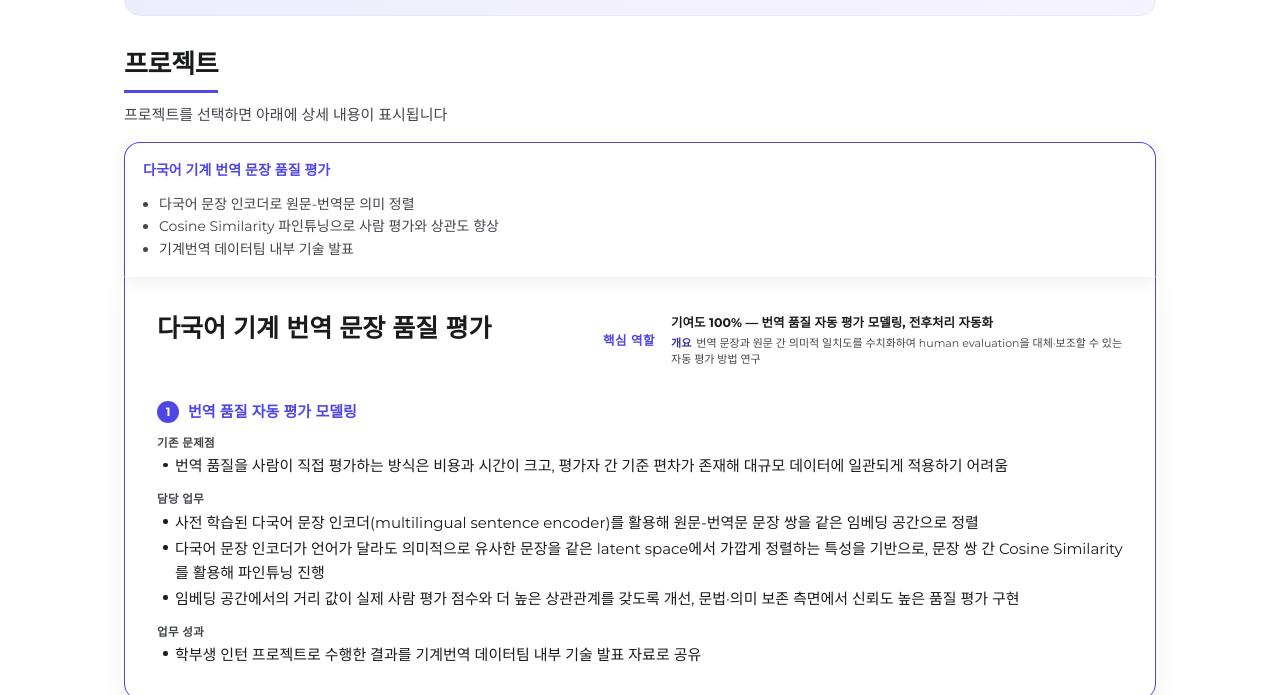
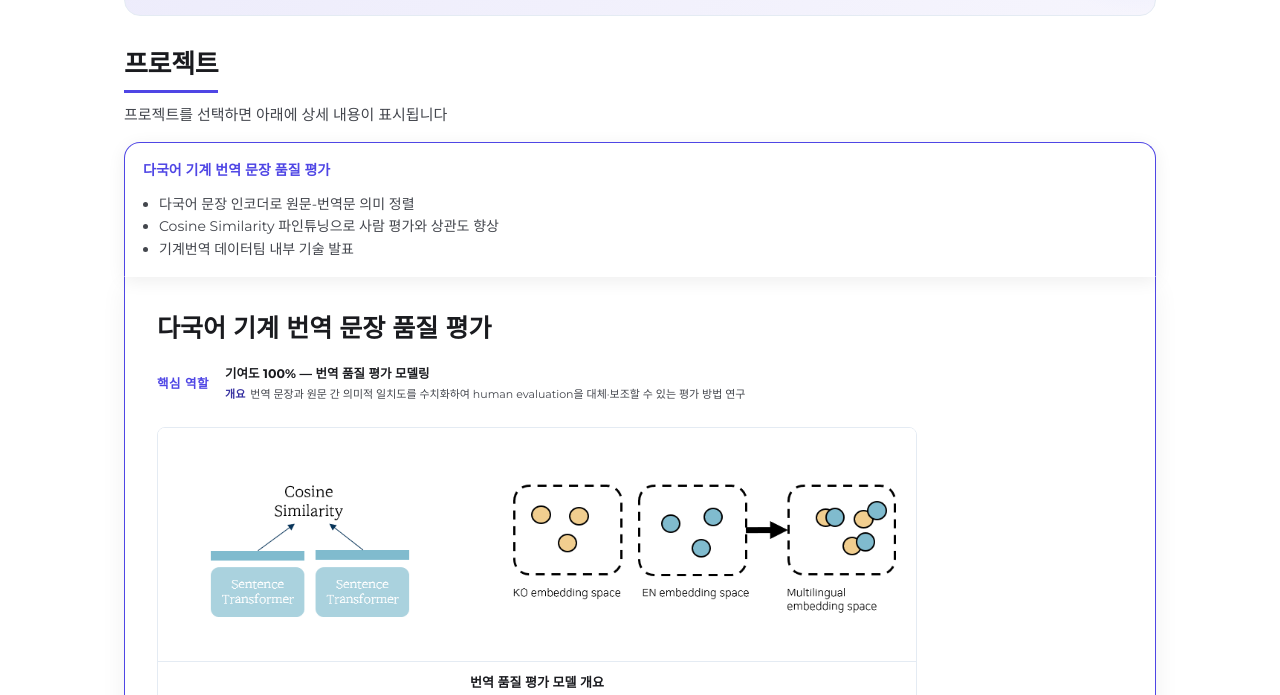
Before and after one commit to joannekim0420/joannekim0420.github.io, a plain HTML site: page career/ncsoft/index.html in a window 1280 px wide. Shown: the part 257-952 px from the top of the page. Drawn offline with Linux system fonts and the light colour scheme.

Commit message:
Restructure NC Soft project header and add quality-eval figure
- Stack title, key-role, and figure vertically (scoped to #proj-mtqe so
  HDC/UNIST pages are unaffected)
- Drop "pre/post-processing automation" from the contribution line
- Replace "automatic evaluation / 자동 평가" wording with "평가 / evaluation"
  throughout
- Add assets/img/ext/nc_quality.png below the key-role block

Co-Authored-By: Claude Opus 4.8 (1M context) <noreply@anthropic.com>

```diff
--- a/career/ncsoft/index.html
+++ b/career/ncsoft/index.html
@@ -8,6 +8,12 @@
 <link rel="preconnect" href="https://fonts.gstatic.com" crossorigin>
 <link rel="stylesheet" href="https://fonts.googleapis.com/css2?family=Montserrat:wght@400;500;600;700&display=swap">
 <link rel="stylesheet" href="../../assets/css/style.css?v=20260611a">
+<style>
+  /* NC Soft project: stack title, key-role, and figure vertically */
+  .career-detail #proj-mtqe .proj-head { flex-direction: column; }
+  .career-detail #proj-mtqe .proj-head .contrib-min { max-width: none; }
+  .career-detail #proj-mtqe .proj-head .project-figure { width: 100%; max-width: 760px; margin-top: 4px; }
+</style>
 </head>
 <body data-root="../../" style="--accent:#4f46e5;--accent-soft:#ecebfb;">
 
@@ -82,14 +88,18 @@
           <div class="contrib-min">
             <span class="pill"><span class="ko-only">핵심 역할</span><span class="en-only">Key role</span></span>
             <div class="c-body">
-              <div class="c-role"><span class="ko-only">기여도 100% — 번역 품질 자동 평가 모델링, 전후처리 자동화</span><span class="en-only">100% contribution — automatic translation-quality evaluation modeling, pre/post-processing automation</span></div>
-              <div class="c-collab"><span class="ko-only"><strong>개요</strong>번역 문장과 원문 간 의미적 일치도를 수치화하여 human evaluation을 대체·보조할 수 있는 자동 평가 방법 연구</span><span class="en-only"><strong>Overview</strong>An automatic evaluation method that quantifies semantic agreement between source and translation to replace or assist human evaluation</span></div>
+              <div class="c-role"><span class="ko-only">기여도 100% — 번역 품질 평가 모델링</span><span class="en-only">100% contribution — translation-quality evaluation modeling</span></div>
+              <div class="c-collab"><span class="ko-only"><strong>개요</strong>번역 문장과 원문 간 의미적 일치도를 수치화하여 human evaluation을 대체·보조할 수 있는 평가 방법 연구</span><span class="en-only"><strong>Overview</strong>An evaluation method that quantifies semantic agreement between source and translation to replace or assist human evaluation</span></div>
             </div>
           </div>
+          <figure class="project-figure">
+            <img src="../../assets/img/ext/nc_quality.png" alt="Multilingual machine-translation quality evaluation">
+            <figcaption><span class="ko-only">번역 품질 평가 모델 개요</span><span class="en-only">Translation-quality evaluation overview</span></figcaption>
+          </figure>
         </div>
 
         <div class="phase">
-          <div class="phase-title"><span class="pnum">1</span><span class="ko-only">번역 품질 자동 평가 모델링</span><span class="en-only">Automatic Quality-Evaluation Modeling</span></div>
+          <div class="phase-title"><span class="pnum">1</span><span class="ko-only">번역 품질 평가 모델링</span><span class="en-only">Quality-Evaluation Modeling</span></div>
           <div class="project-text">
             <div class="blabel"><span class="ko-only">기존 문제점</span><span class="en-only">Problem</span></div>
             <ul class="ko-only">
```
